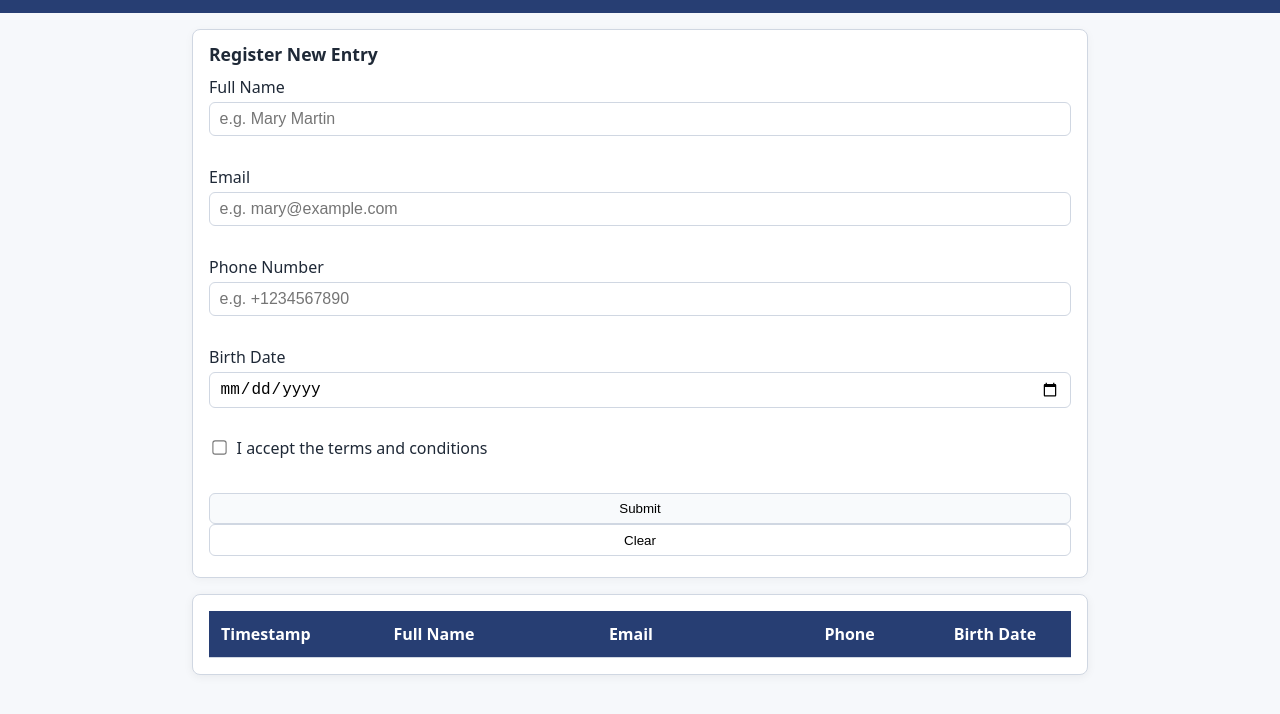
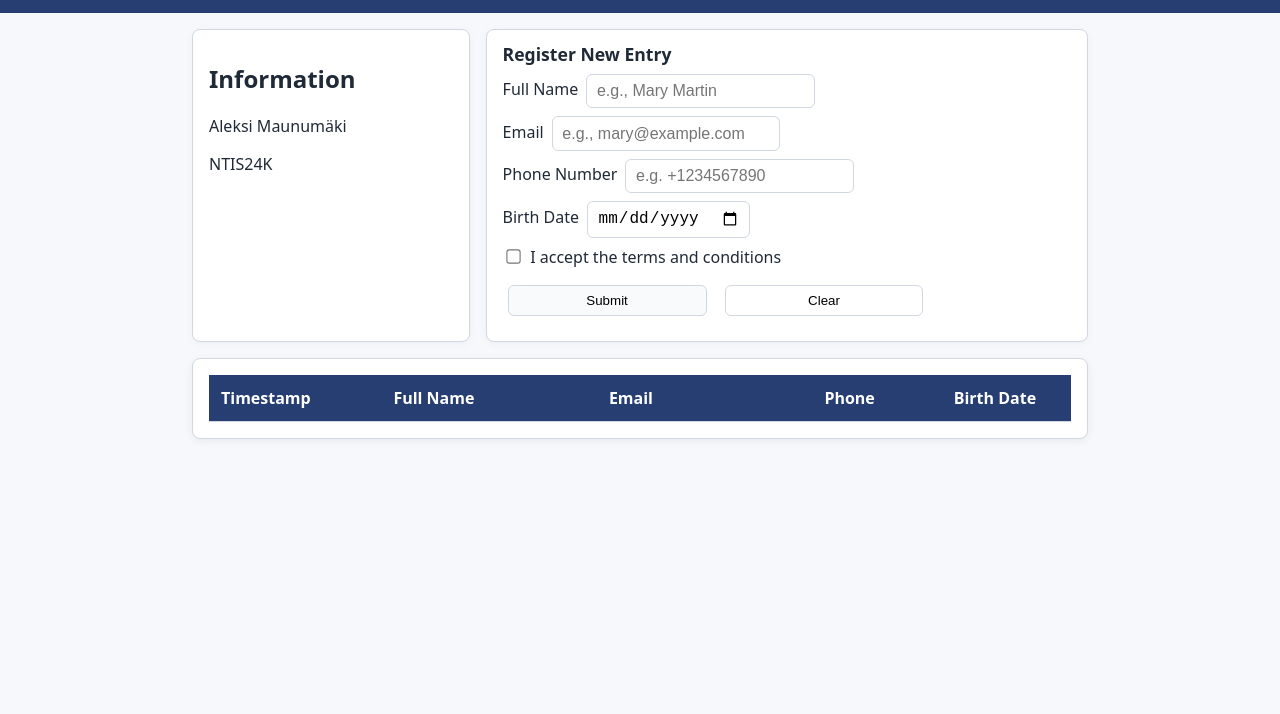
Before and after one commit to xAthians/Website_basics, a plain HTML site: page task-g/index.html in a window 1280 px wide. Shown: the part 70-784 px from the top of the page. Drawn offline with Linux system fonts and the light colour scheme.

Commit message:
Fixed information and layout

```diff
--- a/task-g/index.html
+++ b/task-g/index.html
@@ -21,7 +21,13 @@
   <main class="content">
     <!-- Top row split into two blocks -->
     <div class="top-grid">
-      <!-- Controls (100%) -->
+       <!-- Student info (30%) -->
+      <section class="student-info" aria-label="Student information">
+        <h2 class="student-info-title">Information</h2>
+        <p><span class="student-name">Aleksi Maunumäki</span></p>
+        <p><span class="student-group">NTIS24K</span></p>
+      </section>
+      <!-- Controls (70%) -->
       <section class="controls" aria-label="Registration form">
         <h2 class="controls-title">Register New Entry</h2>
 
@@ -30,13 +36,13 @@
 
           <div class="form-row">
             <label for="fullName">Full Name</label>
-            <input id="fullName" name="fullName" type="text" required placeholder="e.g. Mary Martin">
+            <input id="fullName" name="fullName" type="text" required placeholder="e.g., Mary Martin">
             <span class="error-message" id="nameError"></span>
           </div>
 
           <div class="form-row">
             <label for="email">Email</label>
-            <input id="email" name="email" type="email" required placeholder="e.g. mary@example.com">
+            <input id="email" name="email" type="email" required placeholder="e.g., mary@example.com">
             <span class="error-message" id="emailError"></span>
           </div>
 
--- a/task-g/style.css
+++ b/task-g/style.css
@@ -67,7 +67,7 @@ body {
   margin-bottom: 1rem;
 }
 
-.controls {
+.controls, .student-info {
   background: #fff;
   border: 1px solid var(--border);
   border-radius: var(--radius);
@@ -75,9 +75,14 @@ body {
   box-shadow: 0 2px 10px rgba(0, 0, 0, 0.04);
 }
 
+.student-info {
+  flex: 1 1 30%;
+
+}
+
 
 .controls {
-  flex: 1 1 100%;
+  flex: 1 1 70%;
 }
 
 .controls-title {
@@ -89,8 +94,9 @@ body {
 /* --- FORM --- */
 .form-row {
   display: flex;
-  flex-direction: column;
-  margin: 0.6rem 0;
+  align-items: center;
+  margin: 0.5rem 0;
+  gap: 0.5rem;
 }
 
 .form-row label {
@@ -121,6 +127,8 @@ body {
   background: #f8fafc;
   cursor: pointer;
   font-weight: 500;
+  margin: 5px;
+  width: 35%;
 }
 
 .btn:hover {
```
